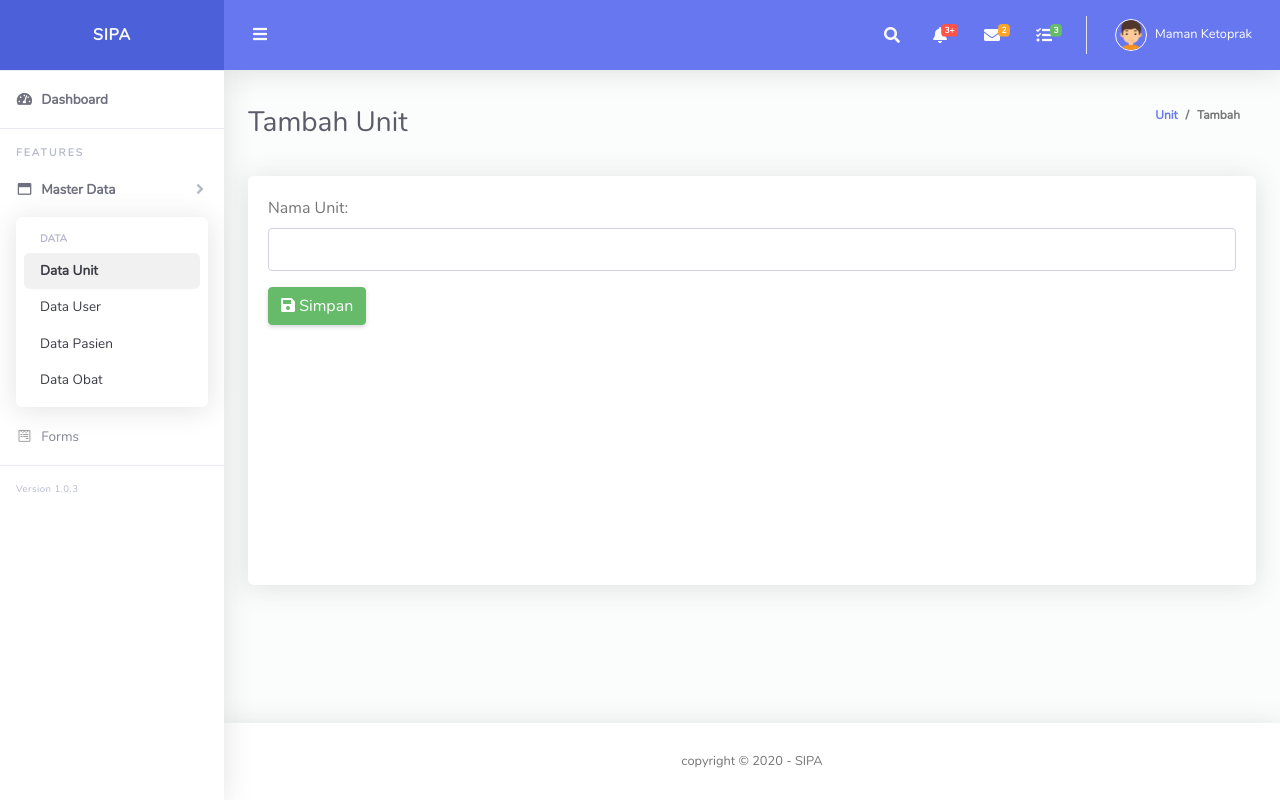
After one commit to v3nd3tt4/sipa, a CodeIgniter app: page /templatedev/unit/tambah in a window 1280 px wide. The commit adds this page. Run offline with CodeIgniter, Linux system fonts and the light colour scheme.

Commit message:
modul unit done

```diff
--- a/application/config/autoload.php
+++ b/application/config/autoload.php
@@ -58,7 +58,7 @@ $autoload['packages'] = array();
 |
 |	$autoload['libraries'] = array('user_agent' => 'ua');
 */
-$autoload['libraries'] = array();
+$autoload['libraries'] = array('database', 'email', 'session');
 
 /*
 | -------------------------------------------------------------------
--- a/application/config/config.php
+++ b/application/config/config.php
@@ -382,7 +382,7 @@ $config['encryption_key'] = '';
 $config['sess_driver'] = 'files';
 $config['sess_cookie_name'] = 'ci_session';
 $config['sess_expiration'] = 7200;
-$config['sess_save_path'] = NULL;
+$config['sess_save_path'] = sys_get_temp_dir();
 $config['sess_match_ip'] = FALSE;
 $config['sess_time_to_update'] = 300;
 $config['sess_regenerate_destroy'] = FALSE;
--- a/application/config/database.php
+++ b/application/config/database.php
@@ -75,10 +75,10 @@ $query_builder = TRUE;
 
 $db['default'] = array(
 	'dsn'	=> '',
-	'hostname' => 'localhost',
-	'username' => '',
-	'password' => '',
-	'database' => '',
+	'hostname' => '127.0.0.1',
+	'username' => 'root',
+	'password' => 'goldroger27',
+	'database' => 'db_sipa',
 	'dbdriver' => 'mysqli',
 	'dbprefix' => '',
 	'pconnect' => FALSE,
--- a/application/controllers/Unit.php
+++ b/application/controllers/Unit.php
@@ -12,10 +12,73 @@ class Unit extends CI_Controller
     {
         $data['title'] = 'Unit';
         $data['script'] = 'unit/script';
+        $query = $this->db->get('tb_unit');
+        $data['row'] = $query;
         $this->load->view('_layout_sifa/header', $data);
         $this->load->view('_layout_sifa/sidebar', $data);
         $this->load->view('_layout_sifa/topbar', $data);
         $this->load->view('unit/index', $data);
         $this->load->view('_layout_sifa/footer', $data);
     }
+
+    public function tambah()
+    {
+        $data['title'] = 'Tambah Unit';
+        $data['script'] = 'unit/script';
+
+        $this->load->view('_layout_sifa/header', $data);
+        $this->load->view('_layout_sifa/sidebar', $data);
+        $this->load->view('_layout_sifa/topbar', $data);
+        $this->load->view('unit/tambah', $data);
+        $this->load->view('_layout_sifa/footer', $data);
+    }
+
+    public function store(){
+        $nama_unit = $this->input->post('nama_unit', true);
+        $simpan = $this->db->insert('tb_unit', array('nama_unit' => $nama_unit));
+        if($simpan){
+            echo '<script>alert("Berhasil disimpan");</script>';
+            echo '<script>window.location.href = "'.base_url().'unit";</script>';
+        }else{
+            echo '<script>alert("Gagal disimpan");</script>';
+            echo '<script>window.history.back();</script>';
+        }
+    }
+
+    public function remove($id_unit){
+        $hapus = $this->db->delete('tb_unit', array('id_unit' => $id_unit));
+        if($hapus){
+            echo '<script>alert("Berhasil dihapus");</script>';
+            echo '<script>window.location.href = "'.base_url().'unit";</script>';
+        }else{
+            echo '<script>alert("Gagal dihapus");</script>';
+            echo '<script>window.history.back();</script>';
+        }
+    }
+
+    public function edit($id_unit)
+    {
+        $query = $this->db->get_where('tb_unit', array('id_unit' => $id_unit));
+        $data['title'] = 'Edit Unit';
+        $data['script'] = 'unit/script';
+        $data['row'] = $query;
+        $this->load->view('_layout_sifa/header', $data);
+        $this->load->view('_layout_sifa/sidebar', $data);
+        $this->load->view('_layout_sifa/topbar', $data);
+        $this->load->view('unit/edit', $data);
+        $this->load->view('_layout_sifa/footer', $data);
+    }
+
+    public function update(){
+        $id_unit = $this->input->post('id_unit', true);
+        $nama_unit = $this->input->post('nama_unit', true);
+        $simpan = $this->db->update('tb_unit', array('nama_unit' => $nama_unit), array('id_unit' => $id_unit));
+        if($simpan){
+            echo '<script>alert("Berhasil diupdate");</script>';
+            echo '<script>window.location.href = "'.base_url().'unit";</script>';
+        }else{
+            echo '<script>alert("Gagal diupdate");</script>';
+            echo '<script>window.history.back();</script>';
+        }
+    }
 }
--- a/application/views/_layout_sifa/footer.php
+++ b/application/views/_layout_sifa/footer.php
@@ -26,6 +26,19 @@
 <!-- Page level custom scripts -->
 <script src="<?= base_url('assets/'); ?>js/demo/chart-pie-demo.js"></script>
 <script src="<?= base_url('assets/'); ?>js/demo/chart-bar-demo.js"></script>
+<script src="<?= base_url('assets/'); ?>vendor/datatables/jquery.dataTables.min.js"></script>
+<script src="<?= base_url('assets/'); ?>vendor/datatables/dataTables.bootstrap4.min.js"></script>
+
+<script>
+    $(document).ready(function(){
+        $('.dataTables').dataTable();
+    });
+</script>
+<?php
+    if(!empty($script)){
+        $this->load->view($script);
+    }
+?>
 </body>
 
 </html>
--- a/application/views/_layout_sifa/header.php
+++ b/application/views/_layout_sifa/header.php
@@ -12,6 +12,7 @@
     <link href="<?= base_url('assets/'); ?>vendor/fontawesome-free/css/all.min.css" rel="stylesheet" type="text/css">
     <link href="<?= base_url('assets/'); ?>vendor/bootstrap/css/bootstrap.min.css" rel="stylesheet" type="text/css">
     <link href="<?= base_url('assets/'); ?>css/ruang-admin.min.css" rel="stylesheet">
+    <link href="<?= base_url('assets/'); ?>vendor/datatables/dataTables.bootstrap4.min.css" rel="stylesheet">
     <style>
         .collapse-item.active{
             background: #f1f1f1;
--- a/application/views/_layout_sifa/sidebar.php
+++ b/application/views/_layout_sifa/sidebar.php
@@ -16,7 +16,7 @@
     <div class="sidebar-heading">
         Features
     </div>
-    <li class="nav-item <?=$title=='Unit' ? 'active' :'' ?>">
+    <li class="nav-item <?=$title=='Unit' || $title=='Tambah Unit' || $title=='Edit Unit' ? 'active' :'' ?>">
         <a class="nav-link collapsed" href="#" data-toggle="collapse" data-target="#collapseBootstrap" aria-expanded="true" aria-controls="collapseBootstrap">
             <i class="far fa-fw fa-window-maximize"></i>
             <span>Master Data</span>
@@ -24,7 +24,7 @@
         <div id="collapseBootstrap" class="collapse show" aria-labelledby="headingBootstrap" data-parent="#accordionSidebar">
             <div class="bg-white py-2 collapse-inner rounded">
                 <h6 class="collapse-header">Data</h6>
-                <a class="collapse-item <?=$title=='Unit' ? 'active' :'' ?>" href="<?= base_url(); ?>unit">Data Unit</a>
+                <a class="collapse-item <?=$title=='Unit' || $title=='Tambah Unit' || $title=='Edit Unit' ? 'active' :'' ?>" href="<?= base_url(); ?>unit">Data Unit</a>
                 <a class="collapse-item" href="<?= base_url('element/button'); ?>">Data User</a>
                 <a class="collapse-item" href="<?= base_url('element/dropdown'); ?>">Data Pasien</a>
                 <a class="collapse-item" href="<?= base_url('element/dropdown'); ?>">Data Obat</a>
--- /dev/null
+++ b/application/views/unit/script.php
@@ -0,0 +1,3 @@
+<script>
+
+</script>
--- /dev/null
+++ b/application/views/unit/tambah.php
@@ -0,0 +1,40 @@
+<!-- Container Fluid-->
+<div class="container-fluid" id="container-wrapper">
+    <div class="d-sm-flex align-items-center justify-content-between mb-4">
+        <h1 class="h3 mb-0 text-gray-800"><?=$title?></h1>
+        <ol class="breadcrumb">
+            <li class="breadcrumb-item"><a href="<?=base_url()?>unit">Unit</a></li>
+            <li class="breadcrumb-item active" aria-current="page">Tambah</li>
+        </ol>
+    </div>
+
+    <div class="row mb-3">
+        <!-- Earnings (Monthly) Card Example -->
+        <div class="col-xl-12 col-md-12 mb-4">
+            <div class="card h-100">
+                <div class="card-body">
+                    <form action="<?=base_url()?>unit/store" method="POST">
+                        <div class="form-group">
+                            <label for="">Nama Unit:</label>
+                            <input type="text" class="form-control" name="nama_unit">
+                        </div>
+                        <button type="submit" class="btn btn-success"><i class="fas fa-save"></i> Simpan</button>
+                    </form>
+                    <br>
+                    <br>
+                    <br>
+                    <br>
+                    <br>
+                    <br>
+                    <br>
+                    <br>
+                    <br>
+                    <br>
+                </div>
+            </div>
+        </div>
+    </div>
+
+
+</div>
+<!---Container Fluid-->
```
Also changed, not shown: application/views/unit/edit.php (added, +41 -0 lines), application/views/unit/index.php (+23 -13 lines).
